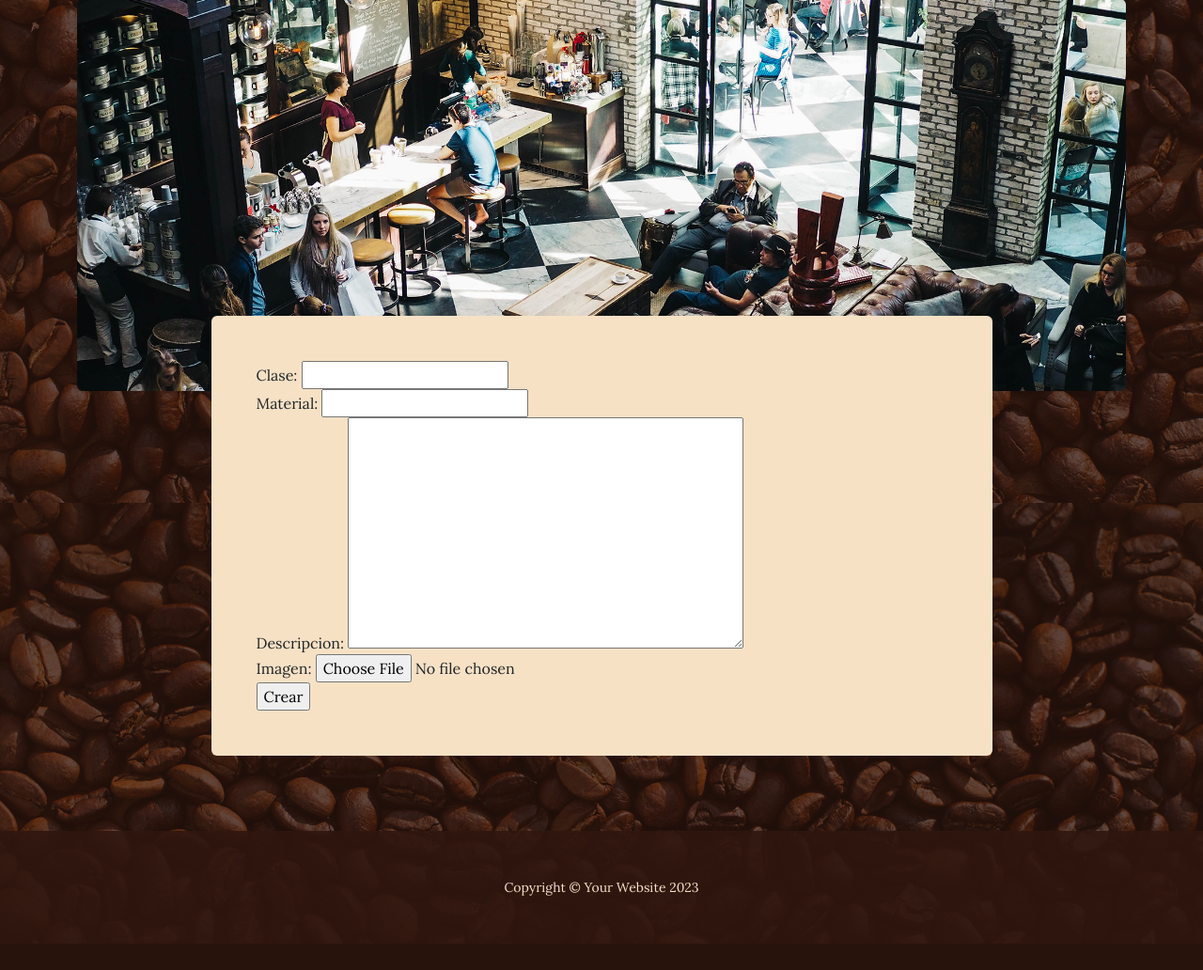
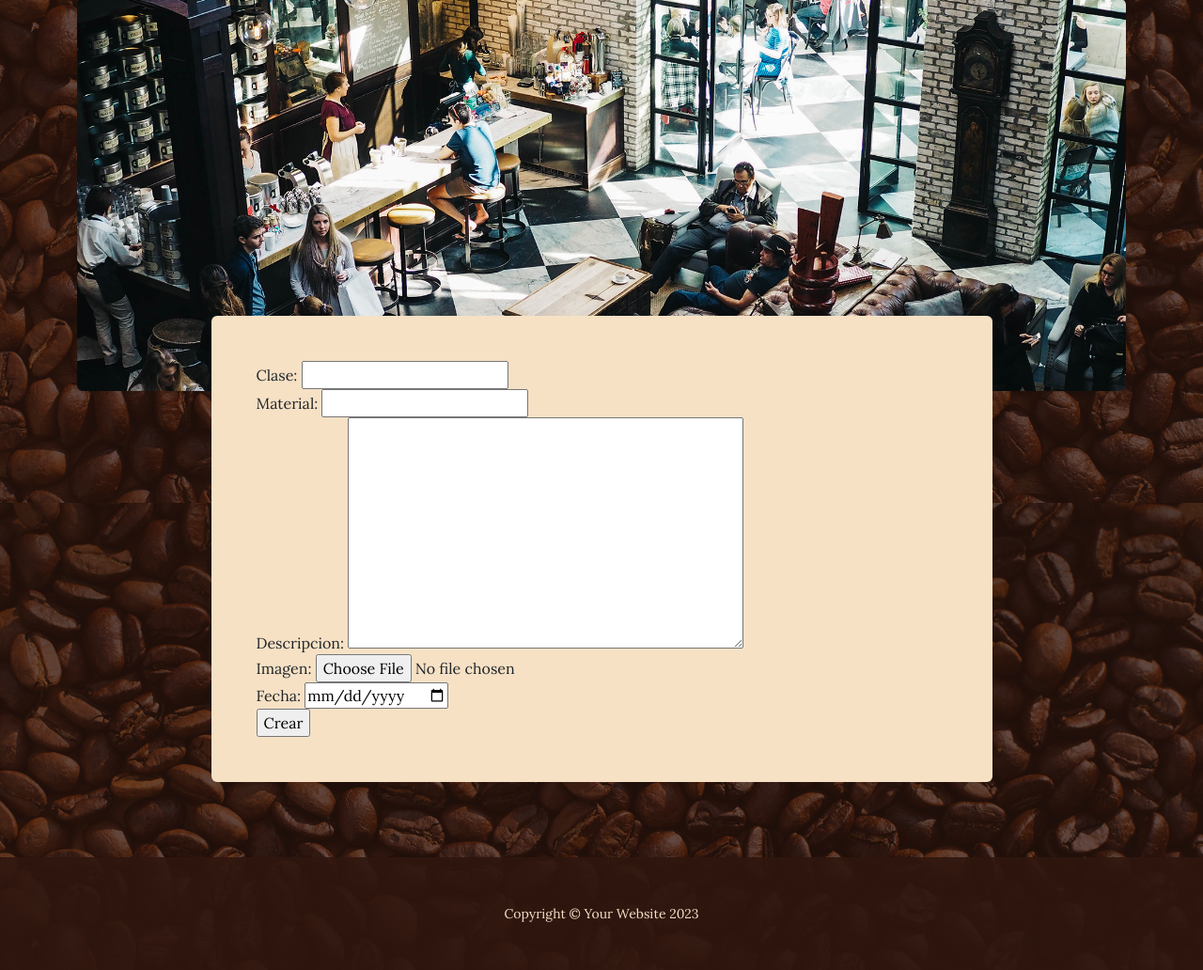
Before and after one commit to RomanForDev/Fortini-TuPrimeraPagina, a Django app: page /crear-piedra/ in a window 1280 px wide. Shown: the part 441-1473 px from the top of the page at 94% size. Before the commit the page ends 1441 px from the top, so only its background shows below. Run offline with Django 5.2, Linux system fonts and the light colour scheme; some libraries are stand-ins or nearby versions.

Commit message:
Fecha (no funciona)

```diff
--- a/myapp/forms.py
+++ b/myapp/forms.py
@@ -6,6 +6,7 @@ class CrearPiedra(forms.Form):
     material= forms.CharField(max_length=20)
     descripcion= forms.CharField(required=False, widget=forms.Textarea)
     imagen= forms.ImageField(label='Imagen', required=False)
+    fecha= forms.DateField(widget=forms.DateInput(attrs={'type': 'date'}))
 
 class BuscarPiedra(forms.Form):
     clase= forms.CharField(max_length=20, required=False) #required False para que no exija poner algo si o si en la solicitud
--- a/myapp/templates/detalle_piedra.html
+++ b/myapp/templates/detalle_piedra.html
@@ -16,6 +16,8 @@
             <img src="{{piedra.imagen.url}}" alt="Imagen de la Piedra" height="100" width="100"> |
             {% endif %}
         </br>
+            Fecha: {{piedra.fecha}} |
+        </br>
         </li>
         </span>
     </h2>
```
Also changed, not shown: myapp/migrations/0003_alter_piedra_imagen.py (added), myapp/migrations/0004_piedra_fecha.py (added), myapp/migrations/0005_remove_piedra_fecha.py (added).
